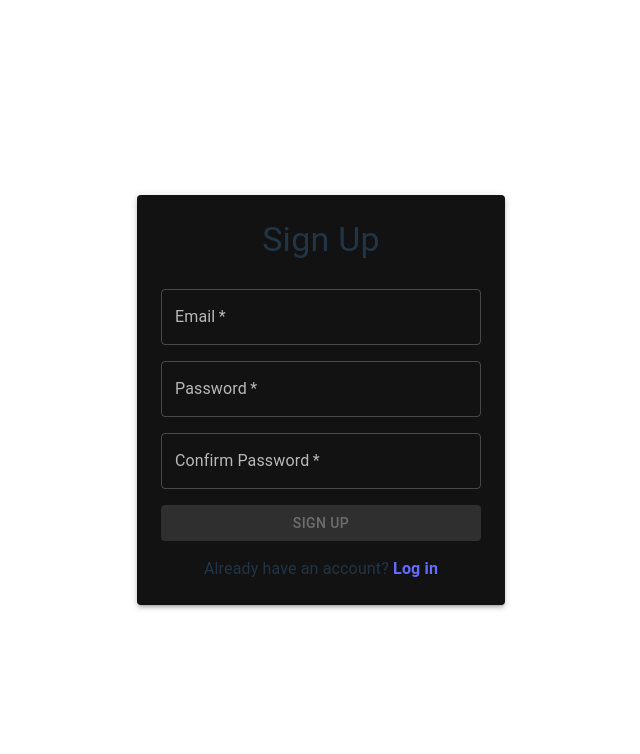
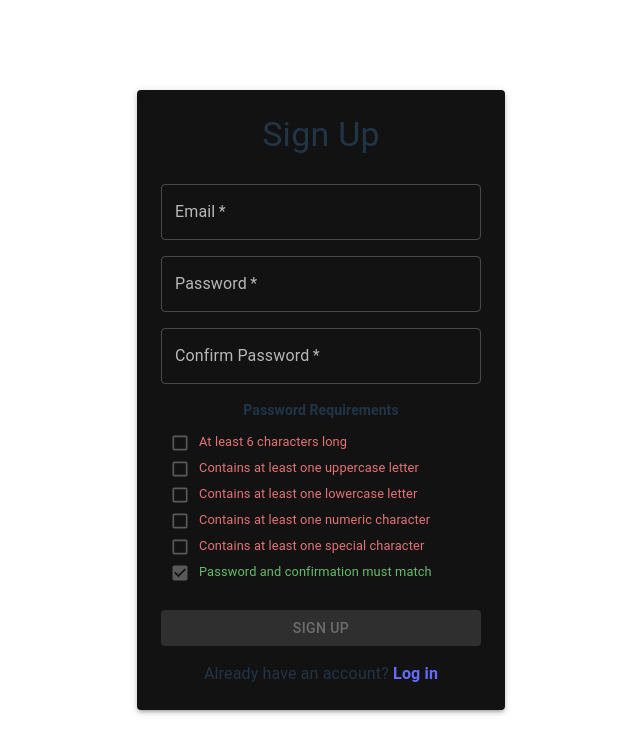
Before and after one commit to jhyahav/vacation-tracker, a React (Vite) app: page /signup in a window 1280 px wide. Shown: the top 754 px of the page, without its empty margins (319-959 px from the left). Built offline with nearby package versions, Linux system fonts and the light colour scheme; no server answers; what unsplash-js would draw is missing.

Commit message:
implement signup password validation by using PasswordRequirementsList in LogIn component

```diff
--- a/src/components/auth/LogIn.tsx
+++ b/src/components/auth/LogIn.tsx
@@ -5,31 +5,37 @@ import { Button, TextField, Typography, Alert } from "@mui/material"
 
 import { StyledFormBox } from "../styledComponents"
 import { getAuthErrorMessage } from "../../utils/getAuthErrorMessage"
+import { PasswordRequirementList } from "./PasswordRequirementList"
 
 type Props = {
   children?: ReactNode
   handleSubmit: (username: string, password: string) => Promise<void>
   shouldConfirmPassword: boolean
   title: string
+  loadingText: string
 }
 
 export const LogIn: FC<Props> = ({
   children,
   handleSubmit,
+  loadingText,
   shouldConfirmPassword,
   title,
 }) => {
   const [email, setEmail] = useState("")
   const [password, setPassword] = useState("")
   const [confirmPassword, setConfirmPassword] = useState("")
+  const [isPasswordValid, setPasswordValid] = useState(!shouldConfirmPassword)
   const [error, setError] = useState<string | null>(null)
   const [isLoading, setLoading] = useState(false)
 
-  const isSubmitDisabled =
-    isLoading ||
-    !email ||
-    !password ||
-    (shouldConfirmPassword && !confirmPassword)
+  const isSubmitDisabled = isLoading || !email || !password || !isPasswordValid
+
+  const updatePasswordValidity = (isValid: boolean) => {
+    if (isValid !== isPasswordValid) {
+      setPasswordValid(isValid)
+    }
+  }
 
   const handleInputChange =
     (setState: (value: string) => void): ChangeEventHandler<HTMLInputElement> =>
@@ -38,8 +44,6 @@ export const LogIn: FC<Props> = ({
 
   const handleLogin = async (e: FormEvent) => {
     e.preventDefault()
-    // TODO: compare confirm passsword to password
-    // TODO: verify password meets requirements set in firebase config
     setError(null)
 
     try {
@@ -78,6 +82,7 @@ export const LogIn: FC<Props> = ({
         onChange={handleInputChange(setPassword)}
       />
       {shouldConfirmPassword ? (
+        <>
           <TextField
             required
             label="Confirm Password"
@@ -86,6 +91,12 @@ export const LogIn: FC<Props> = ({
             variant="outlined"
             onChange={handleInputChange(setConfirmPassword)}
           />
+          <PasswordRequirementList
+            confirmPassword={confirmPassword}
+            password={password}
+            updatePasswordValidity={updatePasswordValidity}
+          />
+        </>
       ) : null}
       <Button
         color="primary"
@@ -93,7 +104,7 @@ export const LogIn: FC<Props> = ({
         type="submit"
         variant="contained"
       >
-        {isLoading ? "Logging in..." : title}
+        {isLoading ? loadingText : title}
       </Button>
       {children}
     </StyledFormBox>
```
Lines whose indentation alone changed are shown as unchanged.
